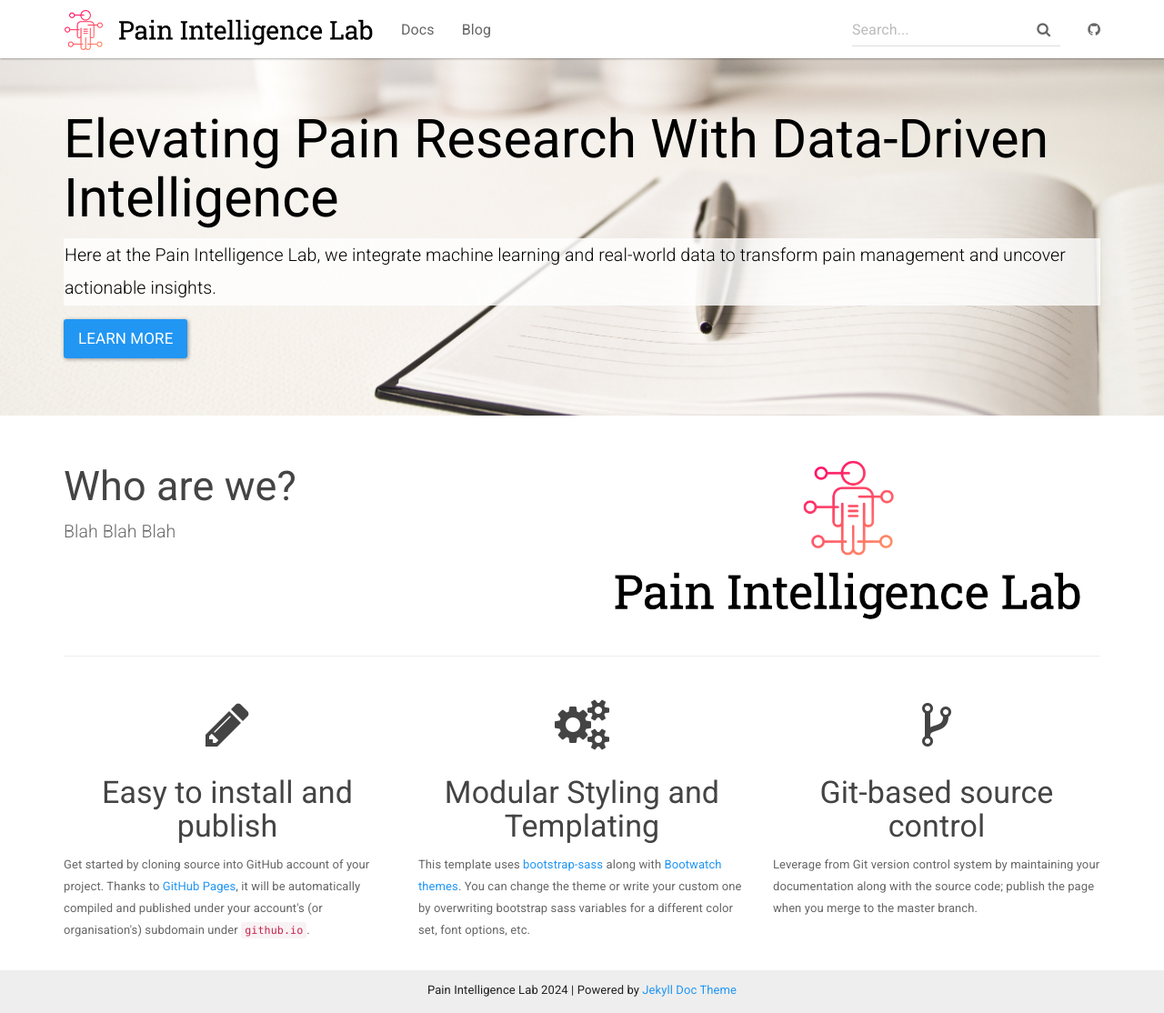
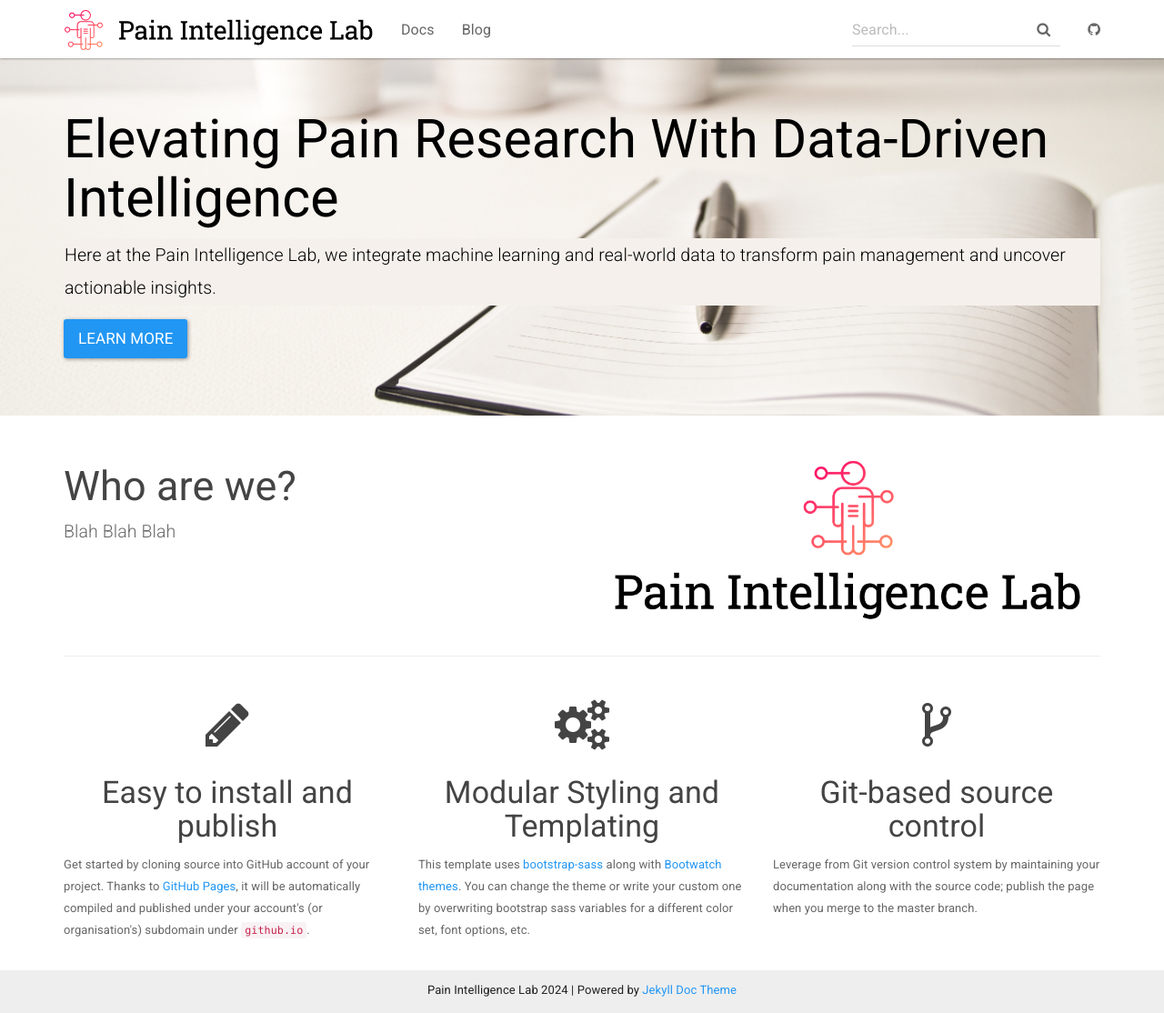
Before and after one commit to potatole123/my-prog, a Jekyll site: the page built from index.html, in a window 1280 px wide and 1114 px high. Shown: the whole window at 91% size. Built offline with Jekyll 4.4.1, drawn with Linux system fonts in a browser that asks for light colours.

Commit message:
Update index.html

```diff
--- a/index.html
+++ b/index.html
@@ -5,7 +5,7 @@
 <div class="header-container jumbotron">
     <div class="container">
         <h1 style="color: black;">Elevating Pain Research With Data-Driven Intelligence</h1>
-        <p style="color: black; font-size: 1.5em; background-color: rgba(255, 255, 255, 0.8); padding: 1px; border-radius: 1px; display: inline-block;">
+        <p style="color: black; font-size: 1.5em; background-color: rgba(245,240,235,255); padding: 1px; border-radius: 1px; display: inline-block;">
             Here at the Pain Intelligence Lab, we integrate machine learning and real-world data to transform pain management and uncover actionable insights.
         </p>
         <p><a class="btn btn-primary btn-lg" href="{{ "/docs/home/" | relative_url }}" role="button">Learn more</a></p>
```
